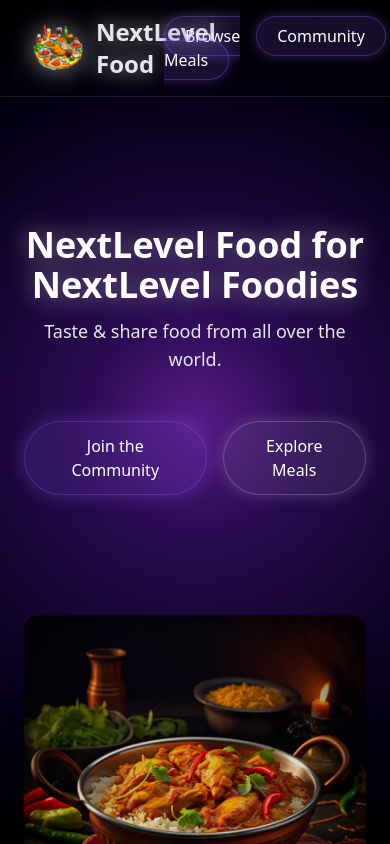
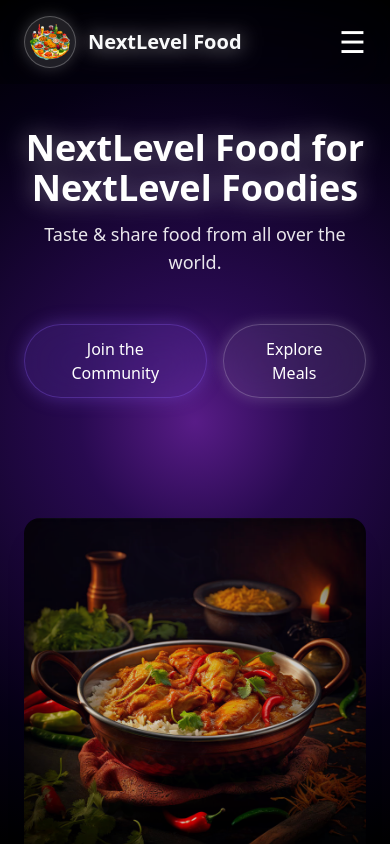
Before and after one commit to ujjwalanand678/Next.js-NextLevel-Food-Community, a Next.js app: page / in a window 390 px wide. Shown: the top 844 px of the page. Built offline with nearby package versions, Linux system fonts and the light colour scheme.

Commit message:
added responsive for mobile devices

```diff
--- a/component/MainHeader.jsx
+++ b/component/MainHeader.jsx
@@ -1,64 +1,91 @@
+"use client";
+
+import { useState } from "react";
 import Image from "next/image";
 import Link from "next/link";
-import React from "react";
 import logo from "@/assets/logo.png";
 
 const MainHeader = () => {
+  const [open, setOpen] = useState(false);
+
   return (
-    <header className="flex items-center justify-between px-8 py-4 bg-[rgba(0,0,0,0.25)] backdrop-blur-md border-b border-[rgba(255,255,255,0.1)] shadow-[0_4px_30px_rgba(0,0,0,0.1)]">
-      {/* Logo and Title */}
+    <header className="w-full fixed top-0 left-0 z-50 bg-[rgba(0,0,0,0.2)] backdrop-blur-xl">
+      <div className="max-w-7xl mx-auto flex items-center justify-between px-6 py-4 text-gray-50">
+
+        {/* Logo + Title */}
         <Link href="/" className="flex items-center gap-3">
-        <Image
-          src={logo}
-          alt="Logo"
-          width={52}
-          height={52}
-          className="drop-shadow-[0_0_12px_rgba(255,255,255,0.5)]"
-        />
-
-        <h1 className="text-2xl text-gray-200 font-semibold drop-shadow-[0_0_10px_rgba(255,255,255,0.65)]">
+          <div className="p-1 rounded-full bg-[rgba(255,255,255,0.12)] backdrop-blur-xl border border-[rgba(255,255,255,0.25)] shadow-[0_0_15px_rgba(255,255,255,0.2)]">
+            <Image src={logo} alt="Logo" width={42} height={42} className="rounded-full" />
+          </div>
+          <h1 className="text-xl md:text-2xl font-semibold drop-shadow-[0_0_10px_rgba(255,255,255,0.65)]">
             NextLevel Food
           </h1>
         </Link>
 
-      {/* Navigation */}
-      <nav>
+        {/* Desktop Nav */}
+        <nav className="hidden md:block">
           <ul className="flex gap-4">
             <li>
               <Link
                 href="/meals"
-              className="px-5 py-2 rounded-full
-        bg-[rgba(139,92,246,0.15)]
-        backdrop-blur-xl
-        border border-[rgba(139,92,246,0.35)]
-        text-white
-        shadow-[0_0_12px_rgba(139,92,246,0.35)]
-        hover:bg-[rgba(139,92,246,0.25)]
-        hover:shadow-[0_0_20px_rgba(139,92,246,0.5)]
-        transition-all duration-300"
+                className="px-5 py-2 rounded-full bg-[rgba(255,255,255,0.12)] backdrop-blur-xl
+                border border-[rgba(255,255,255,0.25)] text-white shadow-[0_0_20px_rgba(0,0,0,0.2)]
+                hover:bg-[rgba(255,255,255,0.18)] transition"
               >
                 Browse Meals
               </Link>
             </li>
-
             <li>
               <Link
                 href="/community"
-              className="px-5 py-2 rounded-full
-        bg-[rgba(139,92,246,0.15)]
-        backdrop-blur-xl
-        border border-[rgba(139,92,246,0.35)]
-        text-white
-        shadow-[0_0_12px_rgba(139,92,246,0.35)]
-        hover:bg-[rgba(139,92,246,0.25)]
-        hover:shadow-[0_0_20px_rgba(139,92,246,0.5)]
-        transition-all duration-300"
+                className="px-5 py-2 rounded-full bg-[rgba(255,255,255,0.12)] backdrop-blur-xl
+                border border-[rgba(255,255,255,0.25)] text-white shadow-[0_0_20px_rgba(0,0,0,0.2)]
+                hover:bg-[rgba(255,255,255,0.18)] transition"
               >
                 Community
               </Link>
             </li>
           </ul>
         </nav>
+
+        {/* Mobile Menu Button */}
+        <button
+          className="md:hidden text-white"
+          onClick={() => setOpen(!open)}
+        >
+          {open ? (
+            <span className="text-3xl">&times;</span>
+          ) : (
+            <span className="text-3xl">&#9776;</span>
+          )}
+        </button>
+      </div>
+
+      {/* Mobile Nav Dropdown */}
+      {open && (
+        <nav className="md:hidden bg-[rgba(0,0,0,0.4)] backdrop-blur-xl px-6 py-4 text-white">
+          <ul className="flex flex-col gap-4">
+            <li>
+              <Link
+                href="/meals"
+                onClick={() => setOpen(false)}
+                className="block px-4 py-2 rounded-lg bg-[rgba(255,255,255,0.12)] border border-white/20"
+              >
+                Browse Meals
+              </Link>
+            </li>
+            <li>
+              <Link
+                href="/community"
+                onClick={() => setOpen(false)}
+                className="block px-4 py-2 rounded-lg bg-[rgba(255,255,255,0.12)] border border-white/20"
+              >
+                Community
+              </Link>
+            </li>
+          </ul>
+        </nav>
+      )}
     </header>
   );
 };
```
Lines whose indentation alone changed are shown as unchanged.
